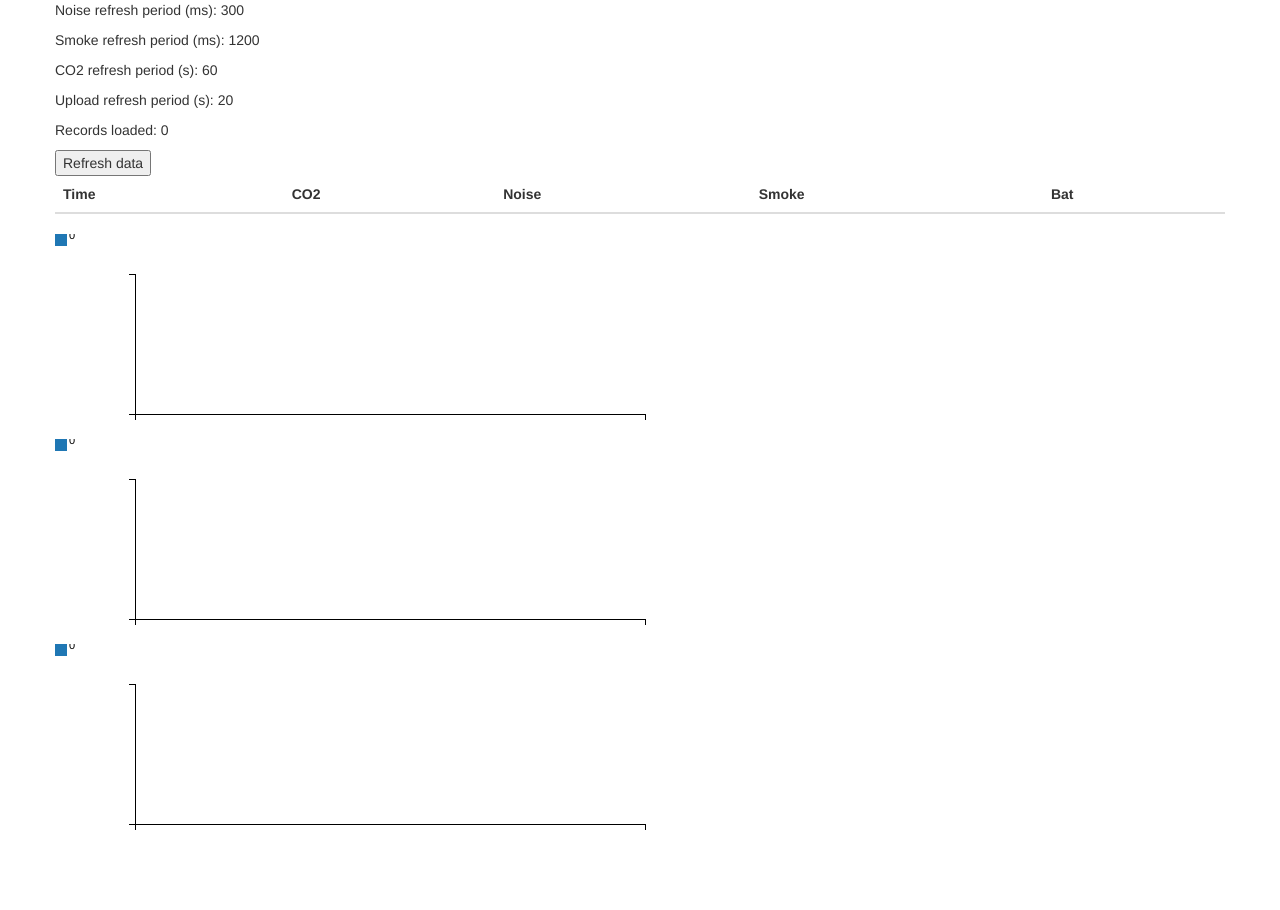
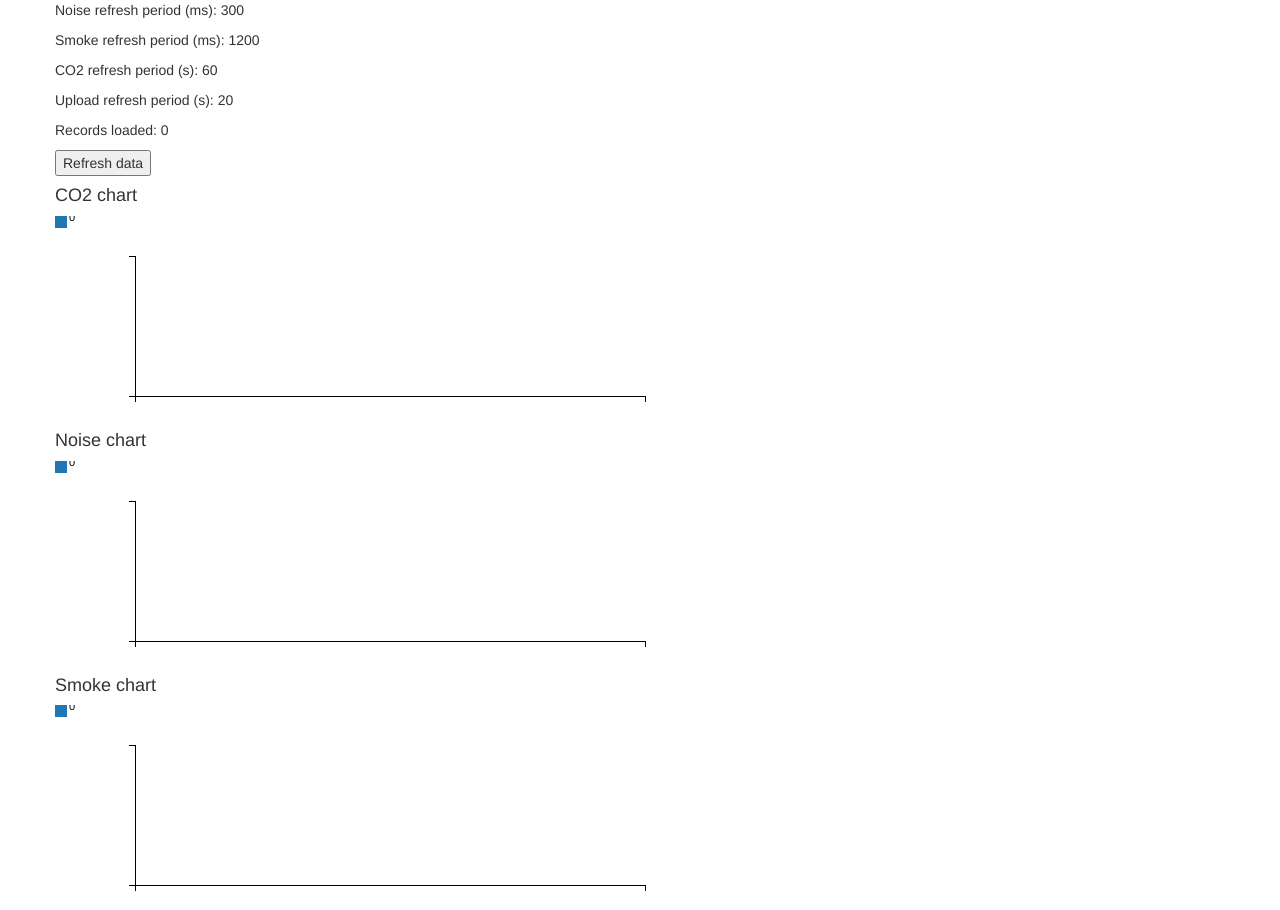
Before and after one commit to agentyzmin/mapazmin.com-old, a Django app: page /sensorData in a window 1280 px wide. Shown: the top 910 px of the page. Before the commit the page ends 830 px from the top, so only its background shows below. Run offline with Django 3.2, Linux system fonts and the light colour scheme; data comes from the database, SQL or seed files in the repository; data that the repository does not hold is empty; some libraries are stand-ins or nearby versions.

Commit message:
updates to pollution data page
- remove co2 'zeros'
- minor UI changes
- disable old stats

```diff
--- a/maps/templates/sensorData.html
+++ b/maps/templates/sensorData.html
@@ -23,6 +23,20 @@
     </div>
 
     <div class="row">
+        <h4>CO2 chart</h4>
+        <div id="CO2_chart"></div>
+    </div>
+    <div class="row">
+        <h4>Noise chart</h4>
+        <div id="noise_chart"></div>
+    </div>
+    <div class="row">
+        <h4>Smoke chart</h4>
+        <div id="smoke_chart"></div>
+    </div>
+
+
+    <div class="row">
         <table id="sensor-table" class='table table-hover'>
             <thead>
             <tr class="header">
@@ -36,17 +50,6 @@
         </table>
     </div>
 
-
-    <div class="row">
-        <div id="CO2_chart"></div>
-    </div>
-    <div class="row">
-        <div id="noise_chart"></div>
-    </div>
-    <div class="row">
-        <div id="smoke_chart"></div>
-    </div>
-
 </div>
 
 
@@ -57,9 +60,21 @@
 
     function loadData() {
 
-        d3.json("/sensor_json", function (error, dataset) {
-            $('#datasetSize').html(dataset['result'].length);
-            var ndx = crossfilter(dataset['result']),
+        d3.json("/sensor_json", function (error, response) {
+            var dataset = response['result'];
+            var prevco2 = 0;
+            for (var i in dataset) {
+                var row = dataset[i];
+                if (row.data.CO2 === 0) {
+                    row.data.CO2 = prevco2;
+                }
+                else {
+                    prevco2 = row.data.CO2
+                }
+            }
+
+            $('#datasetSize').html(dataset.length);
+            var ndx = crossfilter(dataset),
                 CO2dimension = ndx.dimension(function (d) {
                     return d.data.CO2;
                 }),
@@ -82,7 +97,7 @@
                     return d.data.noise;
                 });
 
-            var startDate = d3.min(dataset['result'], function (d) {
+            var startDate = d3.min(dataset, function (d) {
                 return new Date(d.time);
             });
 
@@ -145,7 +160,7 @@
                 .group(countSmokeOnTime)
                 .renderLabel(false)
                 .renderArea(true)
-                .brushOn(false)
+                .brushOn(true)
                 .clipPadding(20)
                 .mouseZoomable(true);
 
@@ -160,7 +175,7 @@
                 .group(function (d) {
                     return 'All measuring according to filters'
                 })
-                .size(10)
+                .size(30)
                 .columns([
                     function (d) {
                         var monthNameFormat = d3.time.format("%a %b %e %H:%M:%S");
--- a/maps/views.py
+++ b/maps/views.py
@@ -121,19 +121,19 @@ def get_car_data(request):
 
 def get_sensor_json(request):
     result = []
-    for sensorData in SensorData.objects.all():
-        try:
-            data = literal_eval(sensorData.data)
-            if 'bat' not in data:
-                data['bat'] = 100
-            if 'noise' in data and 'smoke' in data and 'CO2' in data:
-                result.append({
-                    'id': sensorData.id,
-                    'time': sensorData.time,
-                    'data': data
-                })
-        except:
-            pass
+    # for sensorData in SensorData.objects.all():
+    #     try:
+    #         data = literal_eval(sensorData.data)
+    #         if 'bat' not in data:
+    #             data['bat'] = 100
+    #         if 'noise' in data and 'smoke' in data and 'CO2' in data:
+    #             result.append({
+    #                 'id': sensorData.id,
+    #                 'time': sensorData.time,
+    #                 'data': data
+    #             })
+    #     except:
+    #         pass
     for pollution in Pollution.objects.all():
         result.append({
             'id': pollution.id,
--- a/yarval/settings.py
+++ b/yarval/settings.py
@@ -134,5 +134,5 @@ STATICFILES_STORAGE = 'whitenoise.django.GzipManifestStaticFilesStorage'
 import dj_database_url
 
 DATABASES['default'] = dj_database_url.config()
-# DATABASES['default'] = dj_database_url.config(default='postgres://postgres:admin@localhost/yarval-test')
-DATABASES['default'] = dj_database_url.config(default='postgres://postgres:adminadmin@localhost/yarval')
+DATABASES['default'] = dj_database_url.config(default='postgres://postgres:admin@localhost/yarval-test')
+# DATABASES['default'] = dj_database_url.config(default='postgres://postgres:adminadmin@localhost/yarval')
```
